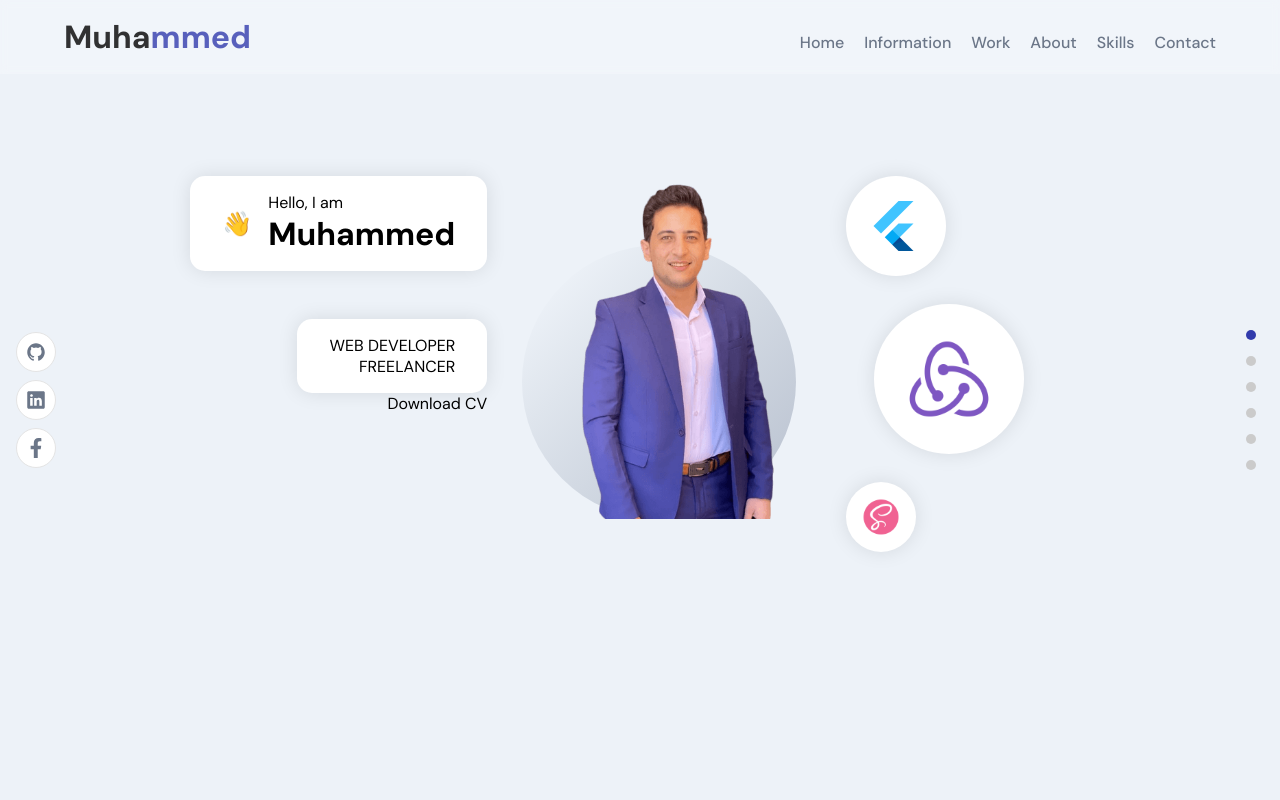
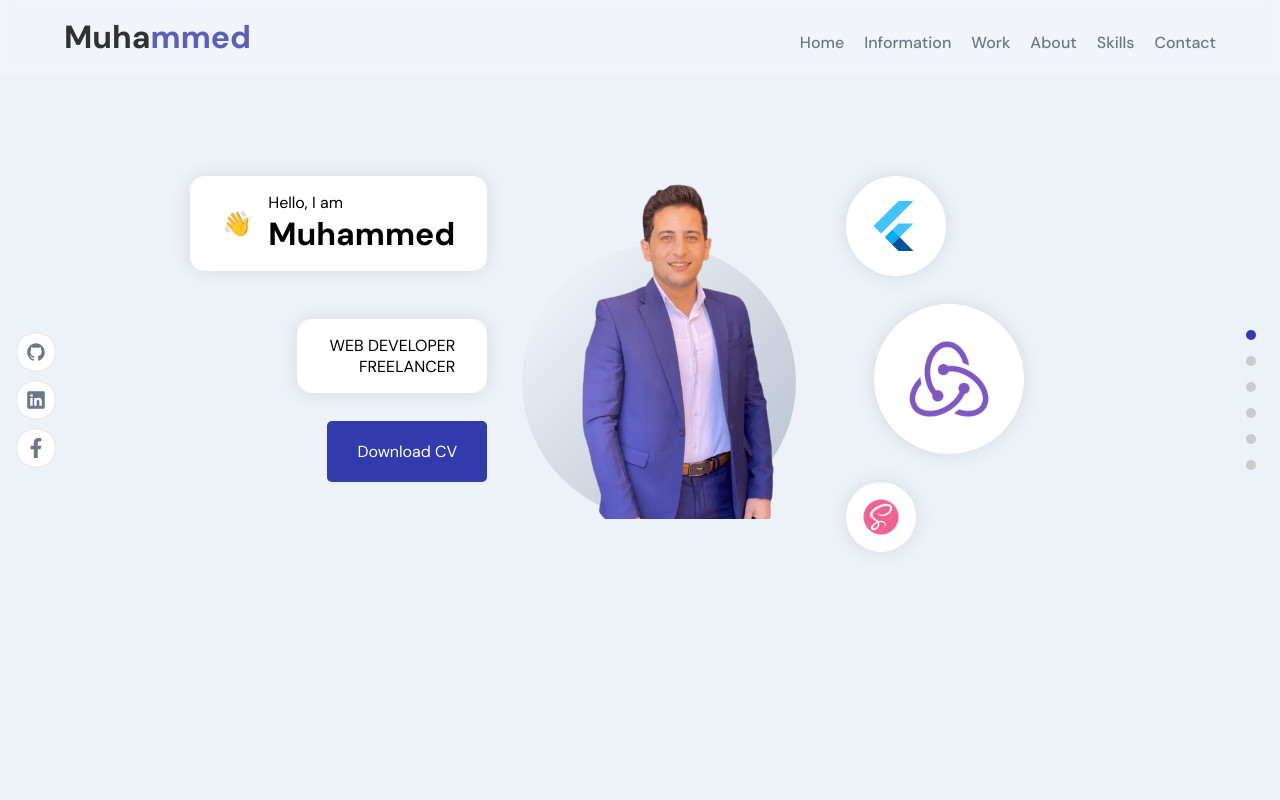
Before and after one commit to muhammedosama8/muhammed-portfolio, a React (Create React App) app: page / in a window 1280 px wide. Shown: the top 800 px of the page. Built offline with nearby package versions, Linux system fonts and the light colour scheme; the HTML template or start-up script is replaced by a standard one.

Commit message:
Update Header.scss

```diff
--- a/src/components/Header/Header.scss
+++ b/src/components/Header/Header.scss
@@ -72,22 +72,19 @@
         }
 
         .cv{
-          button{
+          margin-top: 3rem;
+          .download{
+            text-decoration: none;
             background-color: var(--secondary-color);
             color: var(--white-color);
             border: none;
             padding: 20px 30px;
+            border-radius: 5px;
             font-size: 1rem;
-            border-radius: 5px;
-            margin-top: 3rem;
-            margin-right: 3rem;
-            cursor: pointer;
           }
           @media (max-width: 600px){
-            button{
+              margin-right: 0;
               margin-top: 1rem;
-              margin-right: 0;
-            }
           }
         }
         @media (max-width: 1024px) {
```
